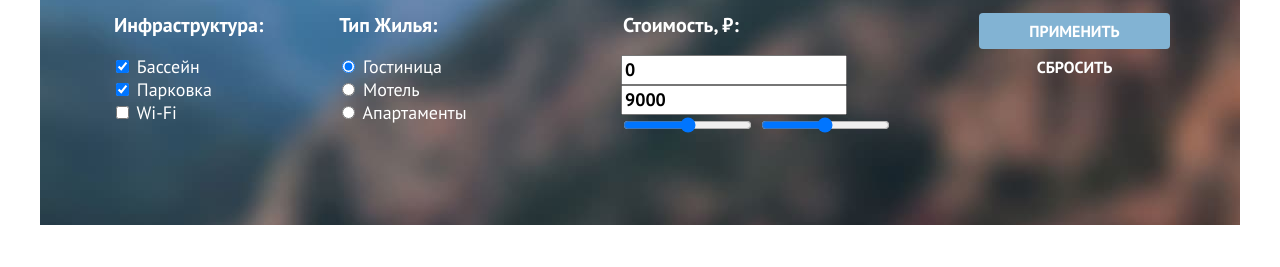
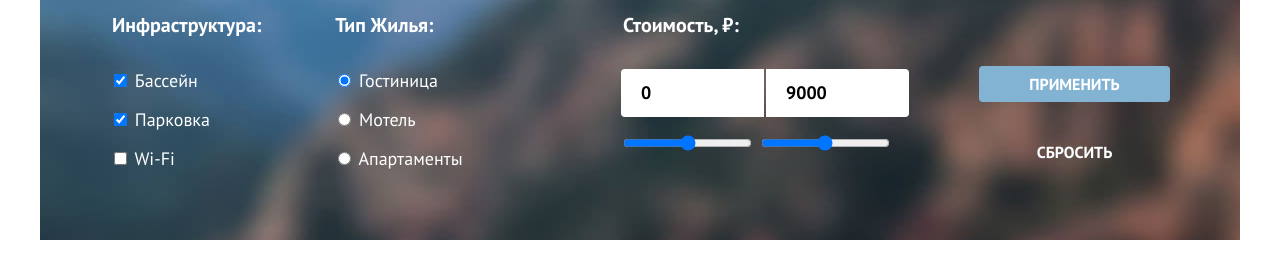
Before and after one commit to htmlacademy-htmlcss/2264063-sedona-36, a plain HTML site: page catalog.html in a window 1280 px wide. Shown: the part 215-482 px from the top of the page. Drawn offline with Linux system fonts and the light colour scheme.

Commit message:
Добавляет сетку на фильтр гостиниц

```diff
--- a/catalog.html
+++ b/catalog.html
@@ -161,16 +161,16 @@
           <fieldset class="filter__group filter__group--cost">
             <legend class="filter__title">Стоимость, ₽:</legend>
             <ul class="filter__list">
-              <li class="filter__item">
+              <li class="filter__item filter__item--inputs">
                 <label class="field">
-                  <input class="field__input"
+                  <input class="field__input field__input--start"
                          placeholder="от"
                          type="text"
                          value="0"
                   >
                 </label>
                 <label class="field">
-                  <input class="field__input"
+                  <input class="field__input field__input--end"
                          placeholder="до"
                          type="text"
                          value="9000"
--- a/styles/styles.css
+++ b/styles/styles.css
@@ -425,7 +425,15 @@ body {
 }
 
 .filter__group {
+    min-width: 150px;
+    padding: 0;
+    margin: 0 70px 0 0;
     border: none;
+}
+
+.filter__group--cost {
+    width: 288px;
+    margin-left: auto;
 }
 
 .filter__title {
@@ -433,22 +441,24 @@ body {
     font-size: 20px;
     line-height: 24px;
     text-transform: capitalize;
+    margin-bottom: 32px;
 }
 
 .filter__list {
     list-style: none;
     padding: 0;
+    margin: 0;
+    display: flex;
+    flex-direction: column;
+    row-gap: 16px;
 }
 
-.filter__group {
-    min-width: 150px;
-    padding: 0;
-    margin-right: 70px;
+.filter__item--inputs {
+    display: flex;
+    column-gap: 2px;
 }
-
-.filter__group--cost {
-    width: 288px;
-    margin-left: auto;
+.field {
+    flex-basis: 50%;
 }
 
 .control {
@@ -461,11 +471,22 @@ body {
     font-size: 18px;
     line-height: 24px;
     color: #000;
+    width: 100%;
+    padding: 12px 20px;
+    border: none;
+}
+.field__input--start {
+    border-radius: 4px 0 0 4px;
+}
+.field__input--end{
+    border-radius: 0 4px 4px 0;
 }
 
 .filter__buttons {
     display: flex;
     flex-direction: column;
+    justify-content: flex-end;
+    row-gap: 32px;
     width: 191px;
 }
 
```
